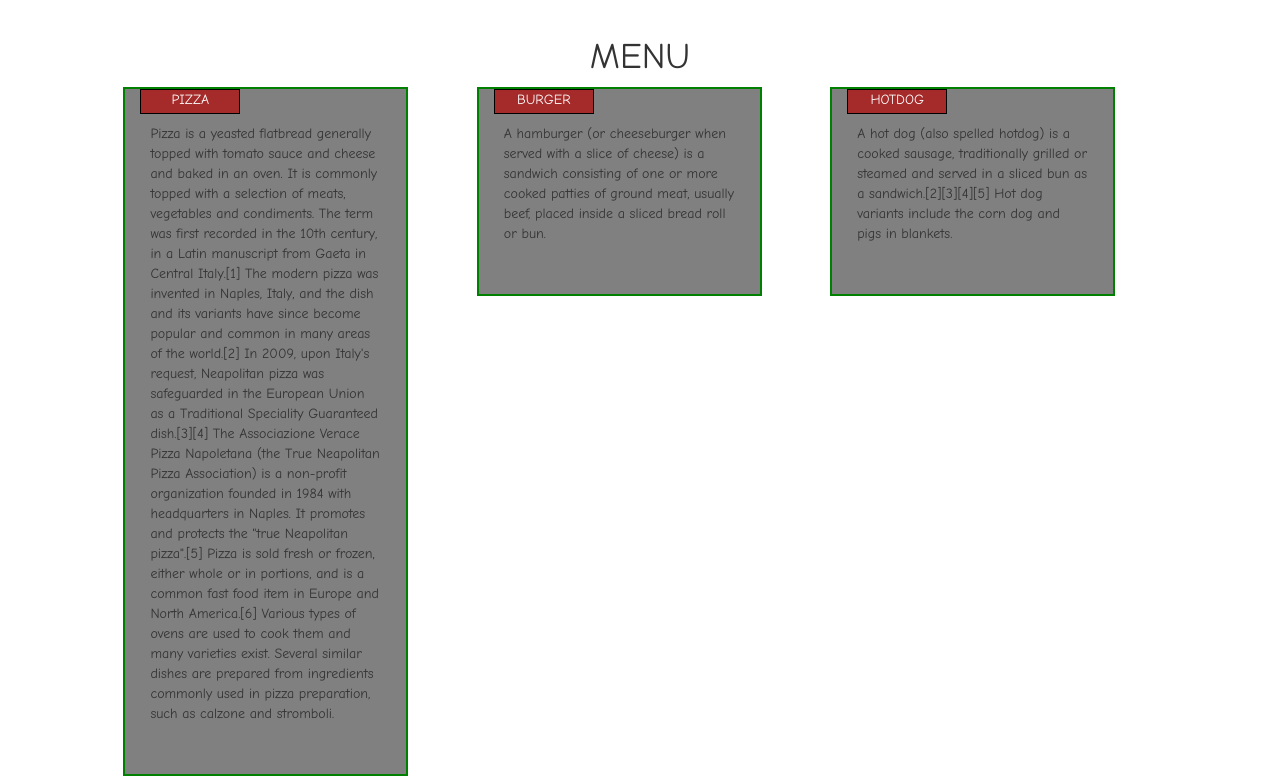
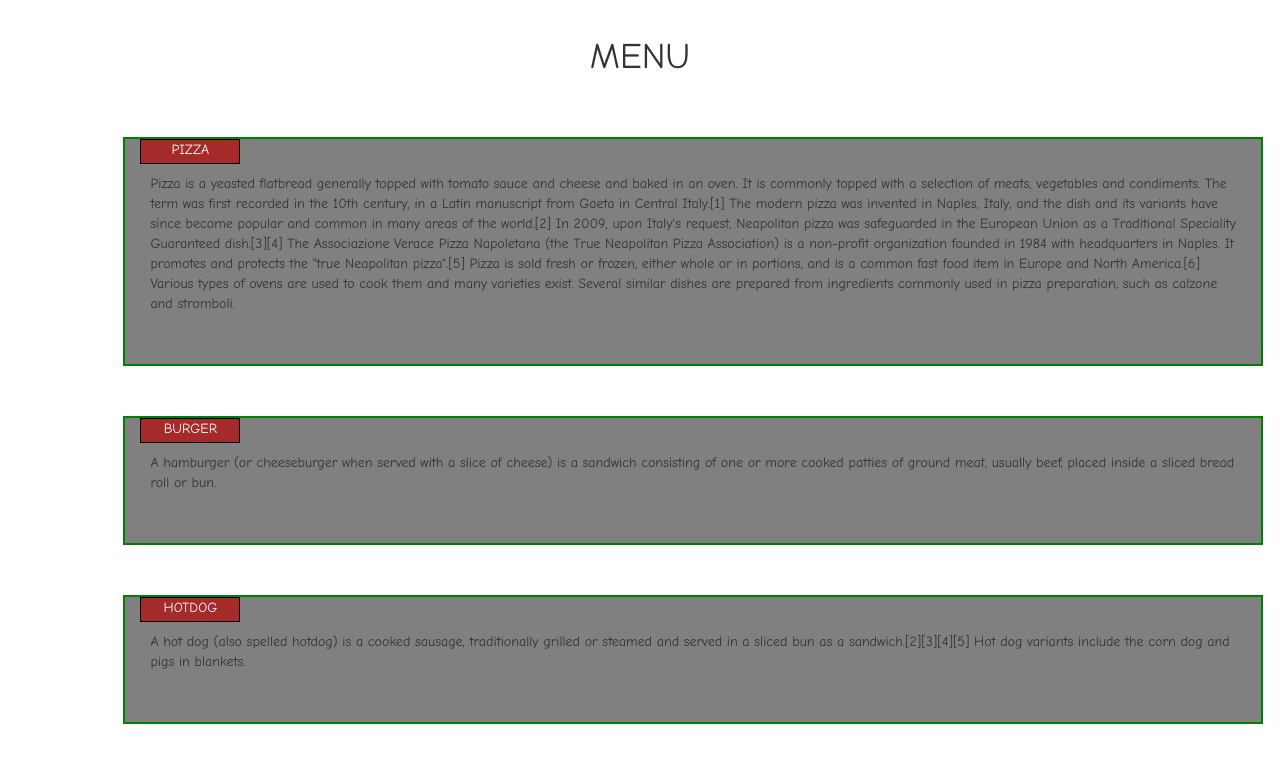
Before and after one commit to sid2305/coursera-HTML-CSS-JS-Course, a plain HTML site: page Module3/index.html in a window 1280 px wide. Shown: the part 53-829 px from the top of the page. After the commit the page ends 800 px from the top, so only its background shows below. Drawn offline with nearby package versions, Linux system fonts and the light colour scheme.

Commit message:
Update index.html

```diff
--- a/Module3/index.html
+++ b/Module3/index.html
@@ -54,17 +54,17 @@
 <div id="main-content" class="container">
 	<h1> <center>MENU</center></h1>
 	<div class="row">
-		<div class="col-lg-3 col-md-5 col-sd-12"><p>PIZZA</p>
+		<div class="col-lg-12 col-md-12 col-sd-12"><p>PIZZA</p>
 			<div class = "a">
 				Pizza is a yeasted flatbread generally topped with tomato sauce and cheese and baked in an oven. It is commonly topped with a selection of meats, vegetables and condiments. The term was first recorded in the 10th century, in a Latin manuscript from Gaeta in Central Italy.[1] The modern pizza was invented in Naples, Italy, and the dish and its variants have since become popular and common in many areas of the world.[2]
 
 
 				In 2009, upon Italy's request, Neapolitan pizza was safeguarded in the European Union as a Traditional Speciality Guaranteed dish.[3][4] The Associazione Verace Pizza Napoletana (the True Neapolitan Pizza Association) is a non-profit organization founded in 1984 with headquarters in Naples. It promotes and protects the "true Neapolitan pizza".[5]
 				Pizza is sold fresh or frozen, either whole or in portions, and is a common fast food item in Europe and North America.[6] Various types of ovens are used to cook them and many varieties exist. Several similar dishes are prepared from ingredients commonly used in pizza preparation, such as calzone and stromboli. </div></div>
-		<div class="col-lg-3 col-md-12 col-sd-12"><p>BURGER</p>
+		<div class="col-lg-12 col-md-12 col-sd-12"><p>BURGER</p>
 			<div class = "a">
 				A hamburger (or cheeseburger when served with a slice of cheese) is a sandwich consisting of one or more cooked patties of ground meat, usually beef, placed inside a sliced bread roll or bun. </div></div>
-		<div class="col-lg-3 col-md-12 col-sd-12"><p>HOTDOG</p>
+		<div class="col-lg-12 col-md-12 col-sd-12"><p>HOTDOG</p>
 			<div class = "a">
 			A hot dog (also spelled hotdog) is a cooked sausage, traditionally grilled or steamed and served in a sliced bun as a sandwich.[2][3][4][5] Hot dog variants include the corn dog and pigs in blankets.
 			</div>
```
